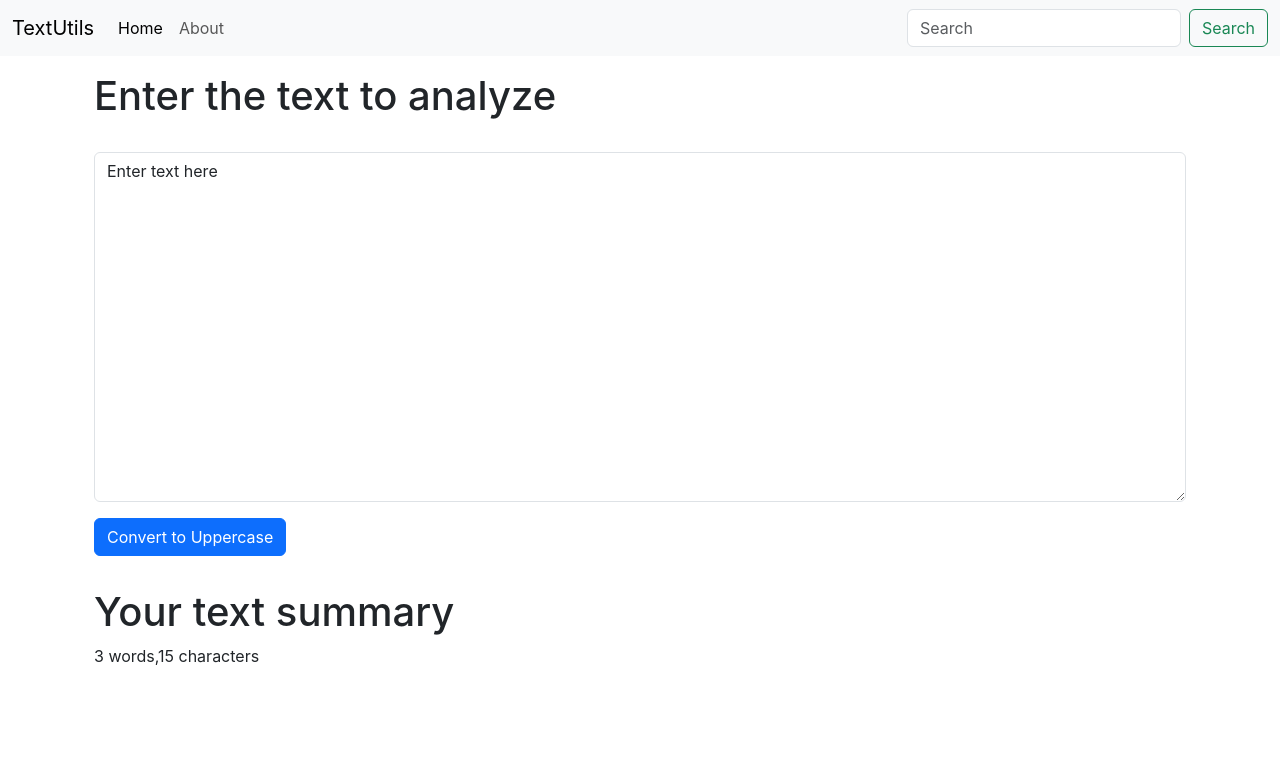
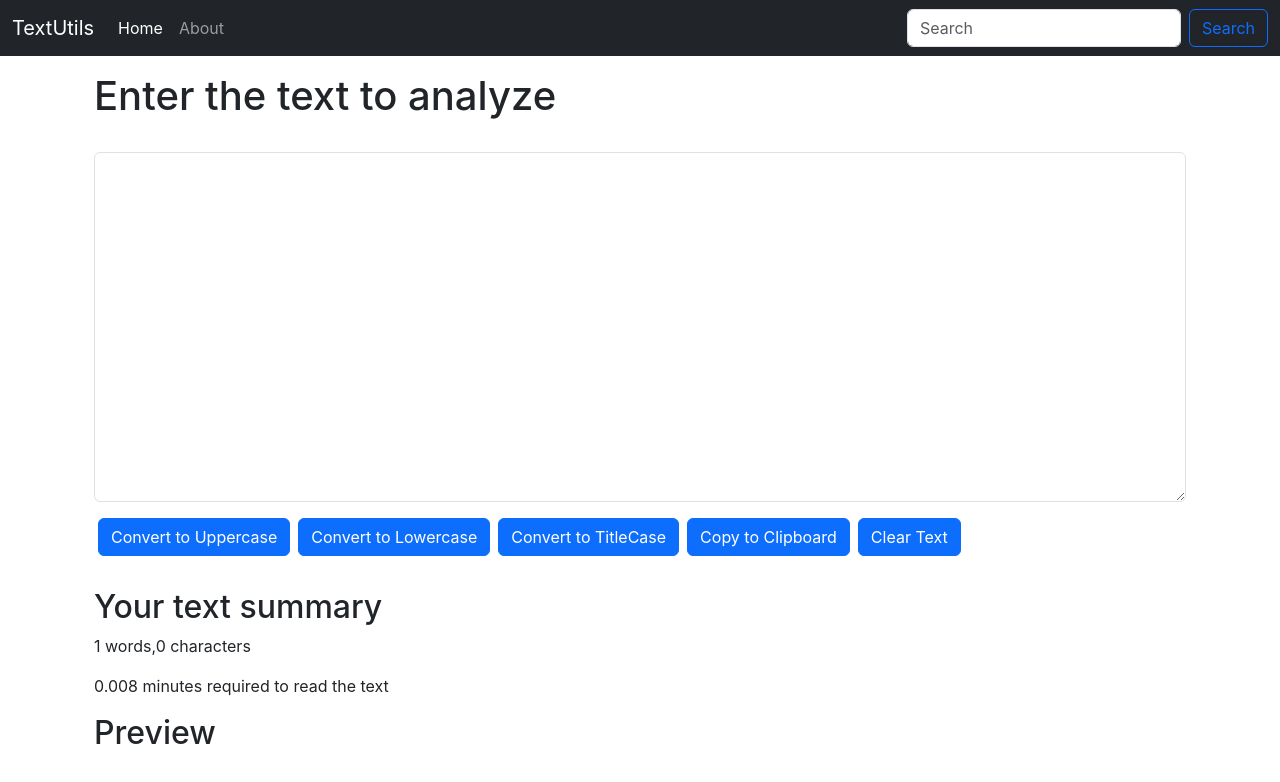
Before and after one commit to Sanjana9211/REACT-JS, a React (Create React App) app: page / in a window 1280 px wide. Shown: the top 782 px of the page. Built offline with nearby package versions, Linux system fonts and the light colour scheme.

Commit message:
Added 3 more functionalities : TitleCase,ClipboardCopy,ClearText

```diff
--- a/src/components/Navbar.js
+++ b/src/components/Navbar.js
@@ -4,7 +4,7 @@ import PropTypes from 'prop-types'
 
 export default function Navbar(props) {
   return (
-    <nav className="navbar navbar-expand-lg bg-body-tertiary">
+    <nav className="navbar navbar-expand-lg navbar-dark bg-dark">
       <div className="container-fluid">
         <a className="navbar-brand" href="/">{props.title}</a>
         <button className="navbar-toggler" type="button" data-bs-toggle="collapse" data-bs-target="#navbarSupportedContent" aria-controls="navbarSupportedContent" aria-expanded="false" aria-label="Toggle navigation">
@@ -21,7 +21,7 @@ export default function Navbar(props) {
           </ul>
           <form className="d-flex" role="search">
             <input className="form-control me-2" type="search" placeholder="Search" aria-label="Search" />
-            <button className="btn btn-outline-success" type="submit">Search</button>
+            <button className="btn btn-outline-primary" type="submit">Search</button>
           </form>
         </div>
       </div>
--- a/src/components/TextForm.js
+++ b/src/components/TextForm.js
@@ -3,6 +3,15 @@ import React from 'react'
 
 
 export default function TextForm(props) {
+
+
+  function clipboardCopy() {
+    // Get the text field
+    var copyText = text;
+    navigator.clipboard.writeText(copyText);
+
+  }
+
 
   const handleUpClick=() => {
     // console.log("Uppercase converter button was clicked");
@@ -10,13 +19,35 @@ export default function TextForm(props) {
     setText(newText);
   }
 
+
+  const handleLoClick=()=>{
+    let newText=text.toLowerCase();
+    setText(newText);
+  }
+
+
+  const handleClearClick=()=>{
+    let newText='';
+    setText(newText);
+  }
+
+
+  const handleTcClick=()=>{
+    let newText=text.replace(
+      /\w\S*/g,
+      text => text.charAt(0).toUpperCase() + text.substring(1).toLowerCase()
+    );;
+    setText(newText);
+  }
+
+
   const handleOnChange=(event) => {
     // console.log("Textarea was changed");
     setText(event.target.value);
   }
 
 
-  const [text, setText] = useState('Enter text here');
+  const [text, setText] = useState('');
 
   return (
     <>
@@ -25,12 +56,21 @@ export default function TextForm(props) {
           <div className="mb-3">
           <label htmlFor="myBox" className="form-label"></label>
           <textarea className="form-control" value={text} onChange={handleOnChange} id="myBox" rows="14"></textarea>
-          <button className="btn btn-primary my-3" onClick={handleUpClick}>Convert to Uppercase</button>
+          <button className="btn btn-primary my-3 mx-1" onClick={handleUpClick}>Convert to Uppercase</button>
+          <button className="btn btn-primary my-3 mx-1" onClick={handleLoClick}>Convert to Lowercase</button>
+          <button className="btn btn-primary my-3 mx-1" onClick={handleTcClick}>Convert to TitleCase</button>
+          <button className="btn btn-primary my-3 mx-1" onClick={clipboardCopy}>Copy to Clipboard</button>
+          <button className="btn btn-primary my-3 mx-1" onClick={handleClearClick}>Clear Text</button>
+
+
           </div>
       </div>
       <div className="container">
-        <h1>Your text summary</h1>
+        <h2>Your text summary</h2>
         <p>{text.split(" ").length} words,{text.length} characters</p>
+        <p>{0.008 * text.split(" ").length} minutes required to read the text </p>
+        <h2>Preview</h2>
+        <p>{text}</p>
       </div>
     </>
   )
```
